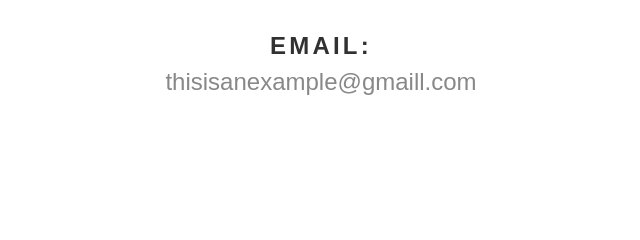
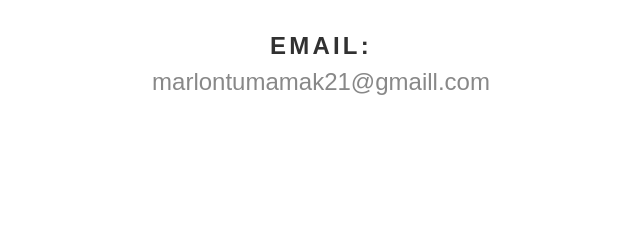
Before and after one commit to LonnMarr1/LonnMarr1.github.io, a plain HTML site: page index.html in a window 1280 px wide. Shown: the part 1818-2058 px from the top of the page, 319-959 px from the left. Drawn offline with Linux system fonts and the light colour scheme.

Commit message:
Update index.html
update email

```diff
--- a/index.html
+++ b/index.html
@@ -93,7 +93,7 @@
                     </li>
                     <li>
                         <strong>Email:</strong>
-                        <span>thisisanexample@gmaill.com</span>
+                        <span>marlontumamak21@gmaill.com</span>
                     </li>
 
                 </ul>
```
